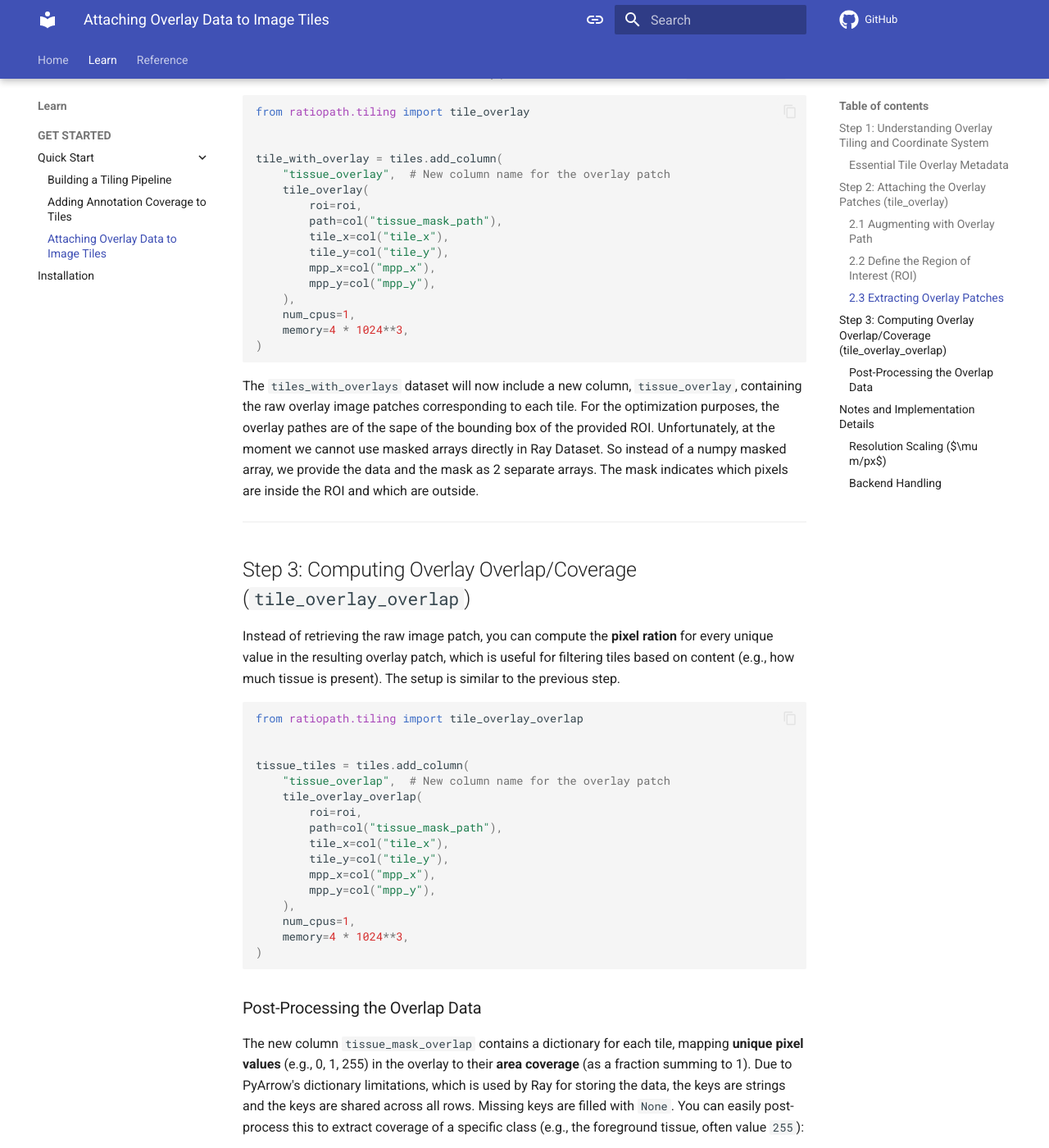
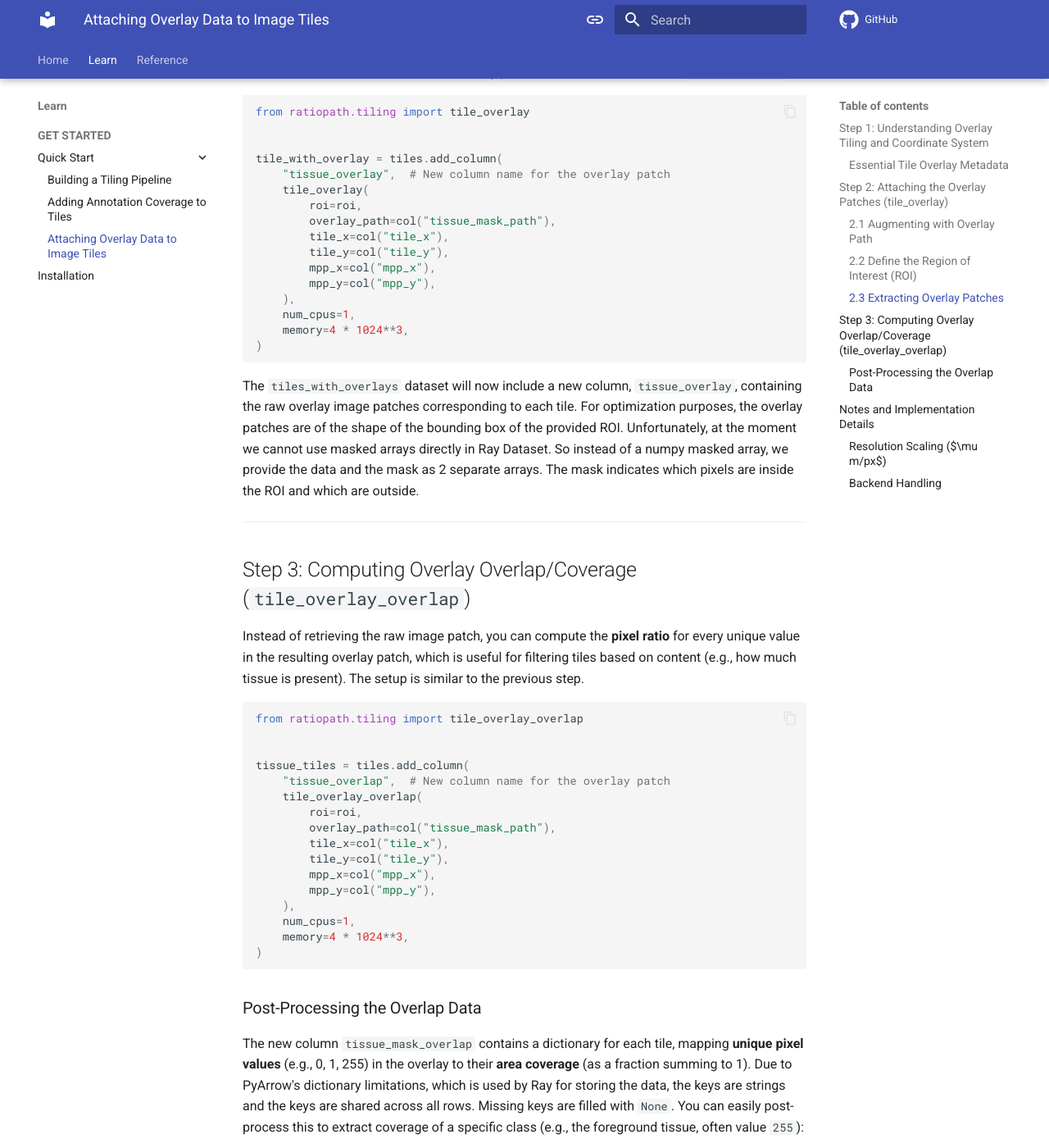
Before and after one commit to RationAI/ratiopath, an MkDocs documentation site: the page built from docs/learn/get-started/quick-start/overlays.md, in a window 1280 px wide and 1400 px high, scrolled down 2029 px. Shown: the whole window at 82% size. Built offline with MkDocs 1.6.1 and Material for MkDocs 9.7.7, drawn with Linux system fonts in a browser that asks for light colours; comment, search, counter and statistics services are not loaded; the version menu is left out.

Commit message:
feat: typo

`````diff
--- a/docs/learn/get-started/quick-start/overlays.md
+++ b/docs/learn/get-started/quick-start/overlays.md
@@ -69,7 +69,7 @@ tile_with_overlay = tiles.add_column(
     "tissue_overlay",  # New column name for the overlay patch
     tile_overlay(
         roi=roi,
-        path=col("tissue_mask_path"),
+        overlay_path=col("tissue_mask_path"),
         tile_x=col("tile_x"),
         tile_y=col("tile_y"),
         mpp_x=col("mpp_x"),
@@ -80,13 +80,13 @@ tile_with_overlay = tiles.add_column(
 )
 ````
 
-The `tiles_with_overlays` dataset will now include a new column, `tissue_overlay`, containing the raw overlay image patches corresponding to each tile. For the optimization purposes, the overlay pathes are of the sape of the bounding box of the provided ROI. Unfortunately, at the moment we cannot use masked arrays directly in Ray Dataset. So instead of a numpy masked array, we provide the data and the mask as 2 separate arrays. The mask indicates which pixels are inside the ROI and which are outside.
+The `tiles_with_overlays` dataset will now include a new column, `tissue_overlay`, containing the raw overlay image patches corresponding to each tile. For optimization purposes, the overlay patches are of the shape of the bounding box of the provided ROI. Unfortunately, at the moment we cannot use masked arrays directly in Ray Dataset. So instead of a numpy masked array, we provide the data and the mask as 2 separate arrays. The mask indicates which pixels are inside the ROI and which are outside.
 
 -----
 
 ## Step 3: Computing Overlay Overlap/Coverage (`tile_overlay_overlap`)
 
-Instead of retrieving the raw image patch, you can compute the **pixel ration** for every unique value in the resulting overlay patch, which is useful for filtering tiles based on content (e.g., how much tissue is present). The setup is similar to the previous step.
+Instead of retrieving the raw image patch, you can compute the **pixel ratio** for every unique value in the resulting overlay patch, which is useful for filtering tiles based on content (e.g., how much tissue is present). The setup is similar to the previous step.
 
 ```python
 from ratiopath.tiling import tile_overlay_overlap
@@ -96,7 +96,7 @@ tissue_tiles = tiles.add_column(
     "tissue_overlap",  # New column name for the overlay patch
     tile_overlay_overlap(
         roi=roi,
-        path=col("tissue_mask_path"),
+        overlay_path=col("tissue_mask_path"),
         tile_x=col("tile_x"),
         tile_y=col("tile_y"),
         mpp_x=col("mpp_x"),
`````
